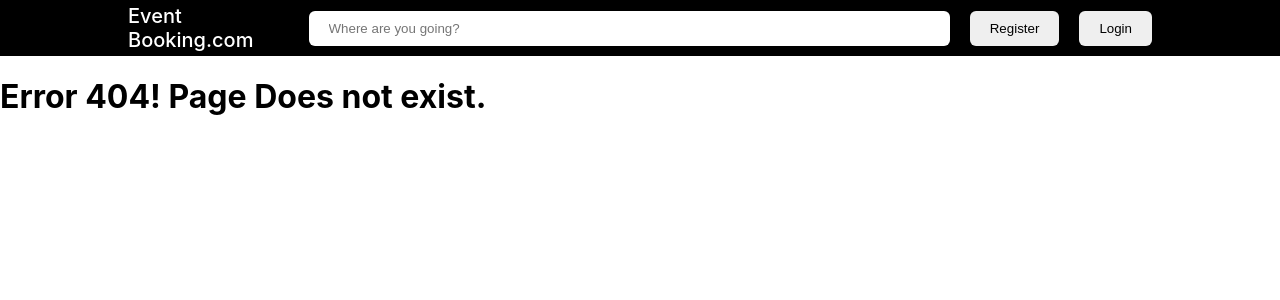
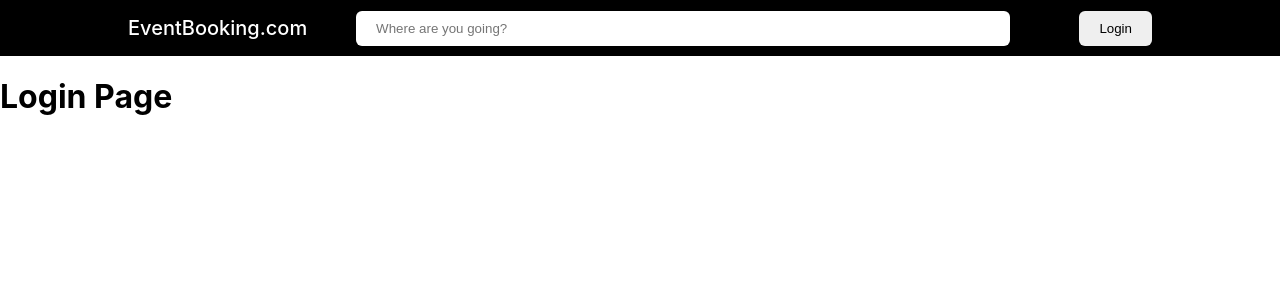
Before and after one commit to YoninahSharma/Event_Ticket_Booking_System, a React (Create React App) app: page /login in a window 1280 px wide. Before the commit this address had no page. Shown: the top 300 px of the page. Built offline with nearby package versions, Linux system fonts and the light colour scheme.

Commit message:
routing done

```diff
--- a/package.json
+++ b/package.json
@@ -12,6 +12,7 @@
     "@testing-library/user-event": "^13.5.0",
     "react": "^18.2.0",
     "react-dom": "^18.2.0",
+    "react-responsive-carousel": "^3.2.23",
     "react-router-dom": "^6.3.0",
     "react-scripts": "5.0.1",
     "web-vitals": "^2.1.4"
--- a/public/index.html
+++ b/public/index.html
@@ -21,7 +21,7 @@
       work correctly both with client-side routing and a non-root public URL.
       Learn how to configure a non-root public URL by running `npm run build`.
     -->
-    <title>To Be Decided</title>
+    <title>EventBooking</title>
   </head>
   <body>
     <noscript>You need to enable JavaScript to run this app.</noscript>
--- a/src/App.js
+++ b/src/App.js
@@ -5,6 +5,7 @@ import Event from "./pages/event/event";
 import Checkout from "./pages/checkout/checkout";
 import Navbar from "./component/navbar/navbar";
 import Error404 from "./pages/error/error404";
+import Login from "./pages/login/login";
 
 
 function App() {
@@ -16,6 +17,7 @@ function App() {
         <Route path="list" element={<List />} />
         <Route path="event" element={<Event />} />
         <Route path="checkout" element={<Checkout />} />
+        <Route path="login" element={<Login />} />
         <Route path="*" element={<Error404 />} />
       </Routes>
     </Router>
--- /dev/null
+++ b/src/component/bannerCarousel/bannerCarousel.js
@@ -0,0 +1,23 @@
+import "./bannerCarousel.css";
+import "react-responsive-carousel/lib/styles/carousel.min.css";
+import { Carousel } from 'react-responsive-carousel';
+
+
+const BannerCarousel = () => {
+    return (
+        <Carousel showThumbs={false}>
+                <div>
+                    <img src="https://assets-in.bmscdn.com/promotions/cms/creatives/1656401872092_ssf_web.jpg" />
+                </div>
+                <div>
+                    <img src="https://assets-in.bmscdn.com/promotions/cms/creatives/1656936914451_web.jpg" />
+                </div>
+                {/* <div>
+                    <img src="assets/3.jpeg" />
+                    <p className="legend">Legend 3</p>
+                </div> */}
+        </Carousel>
+
+    )
+}
+export default BannerCarousel;
--- a/src/component/navbar/navbar.css
+++ b/src/component/navbar/navbar.css
@@ -17,6 +17,7 @@
 .logo{
     font-weight: 500;
     font-size: 20px;
+
 }
 
 .navButton{
--- a/src/component/navbar/navbar.js
+++ b/src/component/navbar/navbar.js
@@ -1,13 +1,15 @@
 import "./navbar.css";
+import {  Link } from "react-router-dom";
 
 const Navbar = () => {
     return (
         <div className="navbar">
             <div className="navContainer">
-                <span className="logo">Event Booking.com</span>
+                <span className="logo"><Link to="/" style={{textDecoration:'none', color:'white'}}>EventBooking.com</Link></span>
                 <input type="text" placeholder="Where are you going?" className="navSearchInput" />
-                <button className="navButton">Register</button>
-                <button className="navButton">Login</button>
+                <button className="navButton">
+                    <Link to="/login" style={{textDecoration:'none', color:'black'}}>Login</Link>
+                </button>
             </div>
         </div>
 
--- a/src/pages/home/home.js
+++ b/src/pages/home/home.js
@@ -1,9 +1,10 @@
+import BannerCarousel from "../../component/bannerCarousel/bannerCarousel";
 import "./home.css";
 
 const Home = () => {
     return (
         <div>
-            <h1>Home Page</h1>
+            <BannerCarousel />
         </div>
     )
 }
--- /dev/null
+++ b/src/pages/login/login.js
@@ -0,0 +1,10 @@
+import "./login.css";
+
+const Login = () => {
+    return (
+        <div>
+            <h1>Login Page</h1>
+        </div>
+    )
+}
+export default Login;
```
Also changed, not shown: src/component/bannerCarousel/bannerCarousel.css (added), src/pages/login/login.css (added), 1 other file (tests, documents, lock files or other folders).
